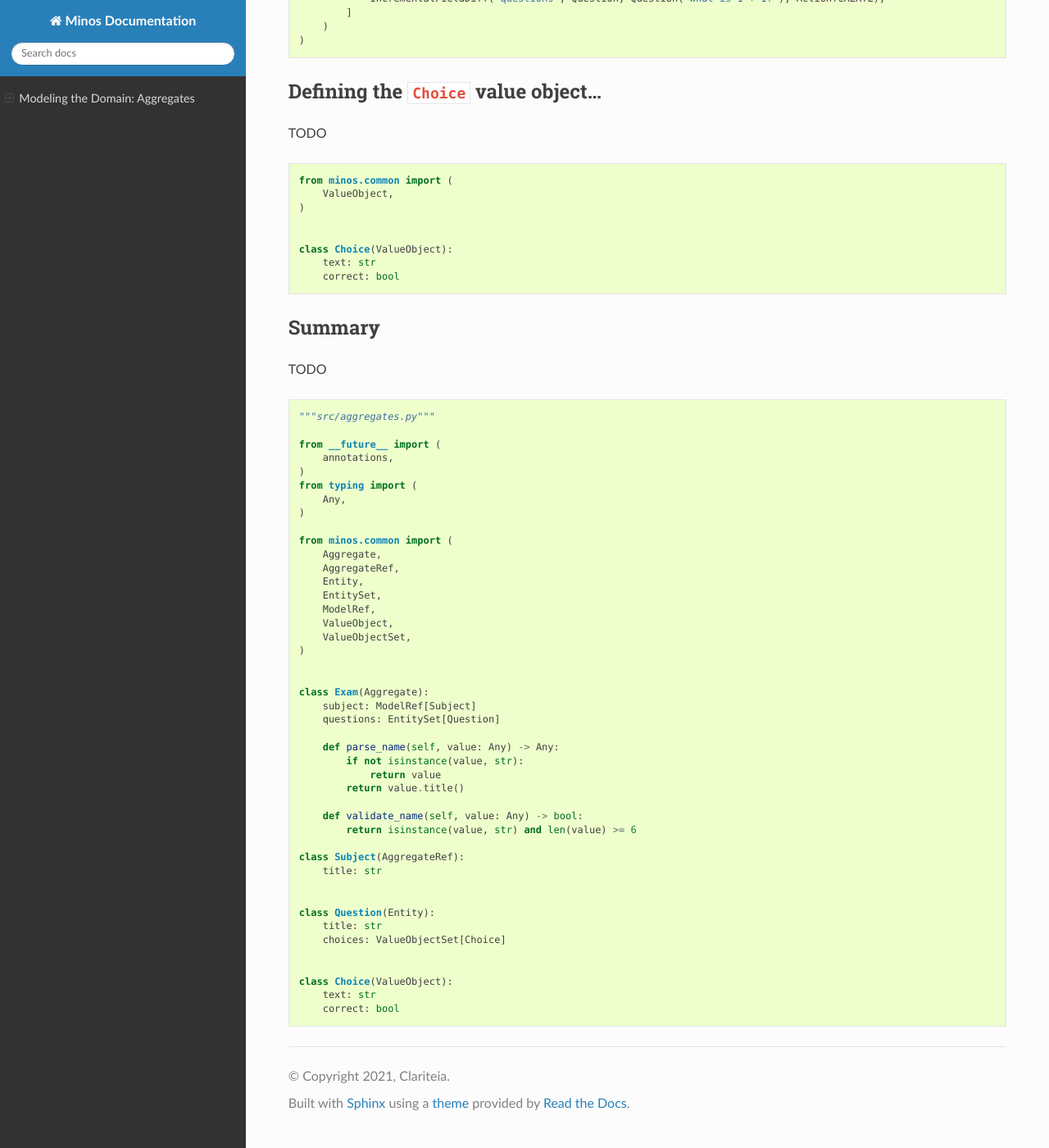
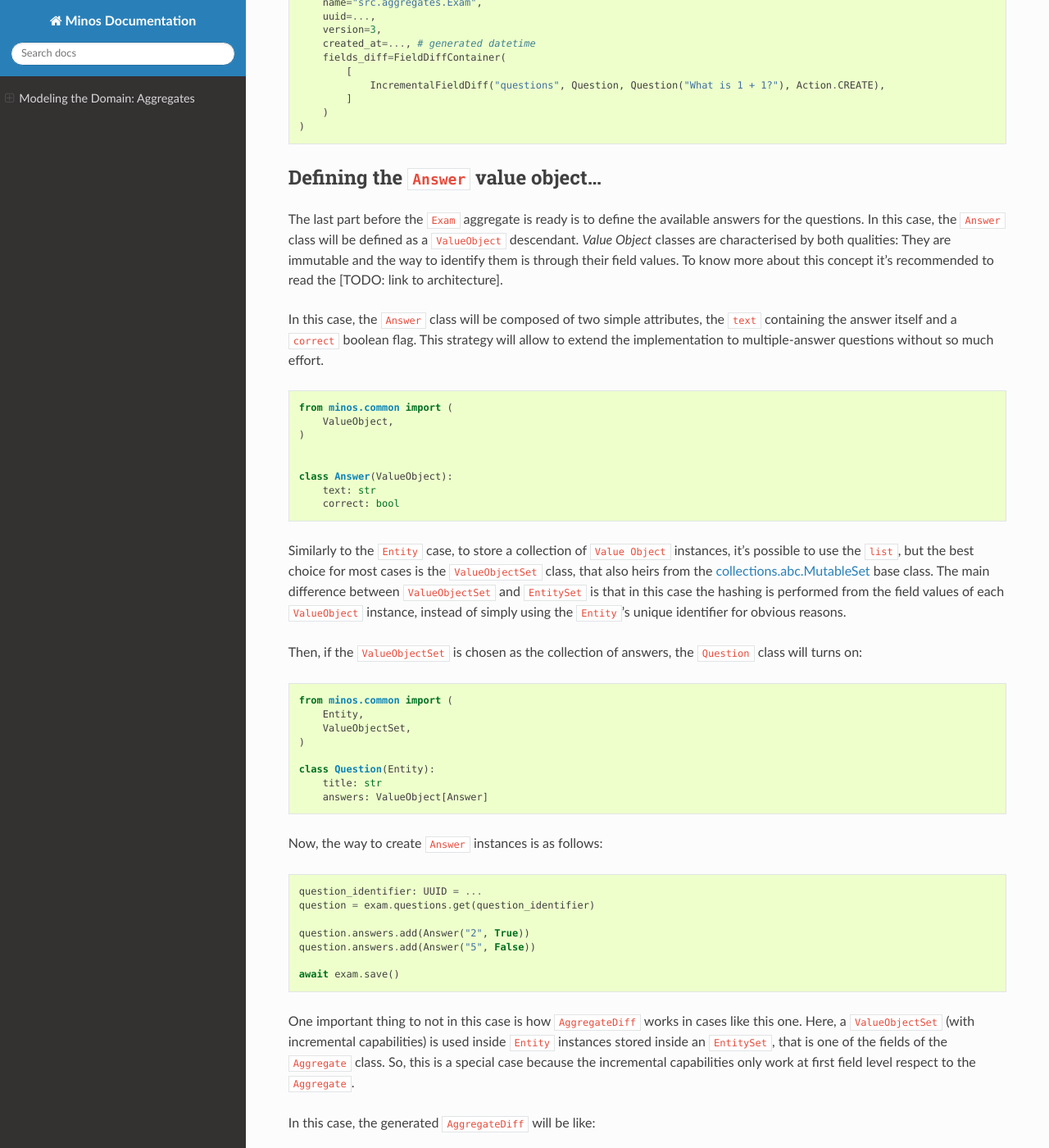
Before and after one commit to Clariteia/minos-documentation, a Sphinx documentation site: the page built from docs/quickstart/aggregate.md, in a window 1280 px wide and 1400 px high, scrolled down 9399 px. Shown: the whole window at 82% size. Built offline with Sphinx 7.4.7 and the Read the Docs theme 2.0.0, drawn with Linux system fonts in a browser that asks for light colours; some of the changed text lies outside the part shown.

Commit message:
* Describe `ValueObject`. * Minor improvements.

````diff
--- a/docs/quickstart/aggregate.md
+++ b/docs/quickstart/aggregate.md
@@ -30,6 +30,8 @@ class Exam(Aggregate):
     # subject: ...
     # questions: ...
 ```
+**Important**: The `timedelta` support is being on development stage (https://github.com/Clariteia/minos_microservice_common/issues/312). It's recommended to use the `int` type until the development is completed.
+
 Then, an exam instance could be created as follows:
 ```python
 Exam("Mid-term", timedelta(hours=1, minutes=30))
@@ -306,18 +308,17 @@ class Exam(Aggregate):
 
 ## Defining the `Question` entity...
 
-One of the most important parts of an exam is the set of questions. Here, the `Question` will be modeled as an `Entity` class. These classes are characterised for being parts of the `Aggregate` one, with the extra capability to be uniquely identified. To know more about the `Entity` class, it's recommended to read the [TODO: link to architecture].
+One of the most important parts of an exam is the set of questions. Here, the `Question` will be modeled as an `Entity` descendant. The *Entity* classes are characterised for being parts of the `Aggregate` one, with the extra capability to be uniquely identified based on an internal identifier. To know more about the `Entity` class, it's recommended to read the [TODO: link to architecture].
 
-In this case, for shake or simplicity, the `Question` entity will only have two attributes: a `title`, which will contain the question to be answered, and a set of `choices` to be picked. But initially, `choices` will be ignored:
+In this case, for sake or simplicity, the `Question` entity will only have two attributes: a `title`, which will contain the question to be answered, and a set of `answers` to be picked. But initially, `answers` will be ignored:
 ```python
 from minos.common import (
     Entity,
-    ValueObjectSet,
 )
 
 class Question(Entity):
     title: str
-    # choices: ...
+    # answers: ...
 ```
 
 After being defined the `Question` entity, the next step is to integrate it into the `Exam` aggregate. In this case, it's needed to have a special feature, which is multiplicity.
@@ -365,8 +366,11 @@ AggregateDiff(
 ```
 
 
-## Defining the `Choice` value object...
-TODO
+## Defining the `Answer` value object...
+
+The last part before the `Exam` aggregate is ready is to define the available answers for the questions. In this case, the `Answer` class will be defined as a `ValueObject` descendant. *Value Object* classes are characterised by both qualities: They are immutable and the way to identify them is through their field values. To know more about this concept it's recommended to read the [TODO: link to architecture].
+
+In this case, the `Answer` class will be composed of two simple attributes, the `text` containing the answer itself and a `correct` boolean flag. This strategy will allow to extend the implementation to multiple-answer questions without so much effort.
 
 ```python
 from minos.common import (
@@ -374,14 +378,64 @@ from minos.common import (
 )
 
 
-class Choice(ValueObject):
+class Answer(ValueObject):
     text: str
     correct: bool
 ```
 
+Similarly to the `Entity` case, to store a collection of `Value Object` instances, it's possible to use the `list`, but the best choice for most cases is the `ValueObjectSet` class, that also heirs from the [collections.abc.MutableSet](https://docs.python.org/3/library/collections.abc.html#collections.abc.MutableSet) base class. The main difference between `ValueObjectSet` and `EntitySet` is that in this case the hashing is performed from the field values of each `ValueObject` instance, instead of simply using the `Entity`'s unique identifier for obvious reasons.
+
+
+Then, if the `ValueObjectSet` is chosen as the collection of answers, the `Question` class will turns on:
+
+```python
+from minos.common import (
+    Entity,
+    ValueObjectSet,
+)
+
+class Question(Entity):
+    title: str
+    answers: ValueObject[Answer]
+```
+
+Now, the way to create `Answer` instances is as follows:
+```python
+question_identifier: UUID = ...
+question = exam.questions.get(question_identifier)
+
+question.answers.add(Answer("2", True))
+question.answers.add(Answer("5", False))
+
+await exam.save()
+```
+
+One important thing to not in this case is how `AggregateDiff` works in cases like this one. Here, a `ValueObjectSet` (with incremental capabilities) is used inside `Entity` instances stored inside an `EntitySet`, that is one of the fields of the `Aggregate` class. So, this is a special case because the incremental capabilities only work at first field level respect to the `Aggregate`.
+
+In this case, the generated `AggregateDiff` will be like:
+```python
+AggregateDiff(
+    action=Action.UPDATE,
+    name="src.aggregates.Exam",
+    uuid=...,
+    version=3,
+    created_at=..., # generated datetime
+    fields_diff=FieldDiffContainer(
+        [
+            IncrementalFieldDiff(
+                "questions",
+                Question,
+                Question("What is 1 + 1?", ValueObjectSet([Answer("2", True), Answer("5", False)])),
+                Action.UPDATE
+            ),
+        ]
+    )
+)
+```
 
 ## Summary
-TODO
+
+After being described step by step the main functionalities of the `Aggregate` class, and also the commonly used classes that relate with, here is a full snapshot of the resulting `src/aggregates.py` file:
 
 ```python
 """src/aggregates.py"""
@@ -422,10 +476,10 @@ class Subject(AggregateRef):
 
 class Question(Entity):
     title: str
-    choices: ValueObjectSet[Choice]
+    answers: ValueObjectSet[Answer]
 
 
-class Choice(ValueObject):
+class Answer(ValueObject):
     text: str
     correct: bool
 
````
